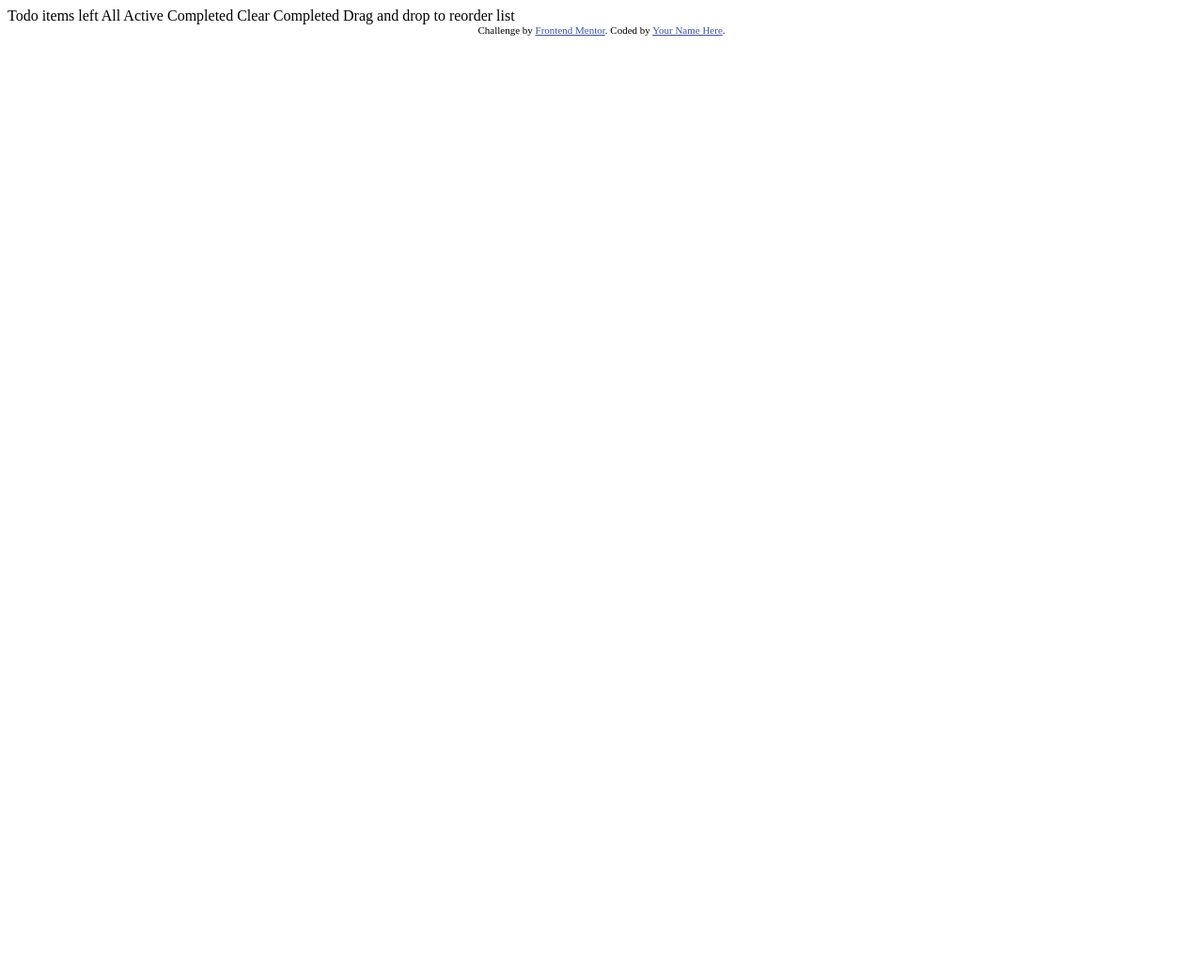
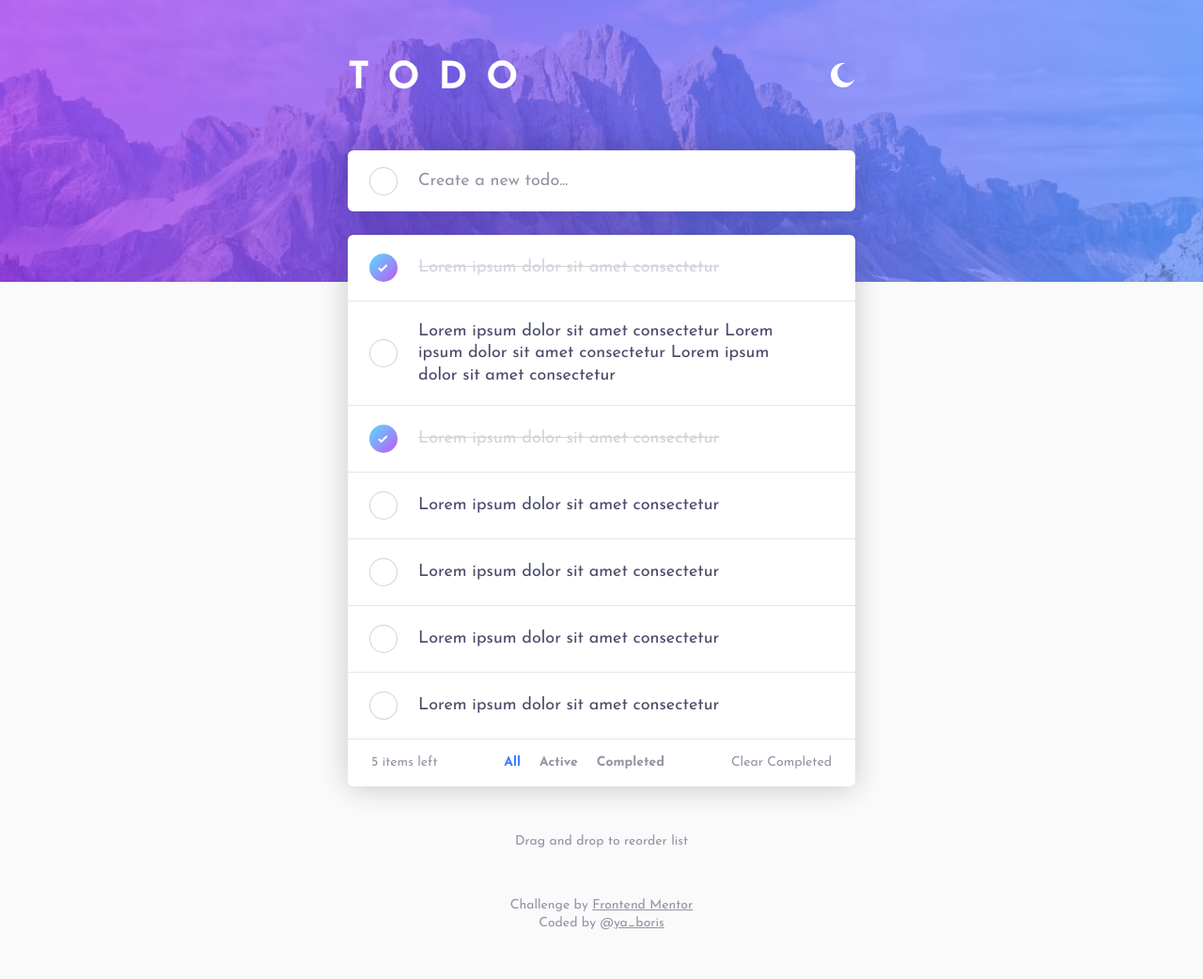
Before and after one commit to y-brs/todo-app-master, a plain HTML site: page index.html in a window 1280 px wide. Shown: the whole page at 94% size. Before the commit the page ends 800 px from the top, so only its background shows below. Drawn offline with Linux system fonts and the light colour scheme.

Commit message:
feat: markup and day/night script with localStorage

```diff
--- a/index.html
+++ b/index.html
@@ -2,35 +2,119 @@
 <html lang="en">
 <head>
   <meta charset="UTF-8">
-  <meta name="viewport" content="width=device-width, initial-scale=1.0"> <!-- displays site properly based on user's device -->
-
+  <meta http-equiv="X-UA-Compatible" content="IE=edge">
+  <meta name="viewport" content="width=device-width, initial-scale=1.0">
   <link rel="icon" type="image/png" sizes="32x32" href="./images/favicon-32x32.png">
-
   <title>Frontend Mentor | Todo app</title>
-
-  <!-- Feel free to remove these styles or customise in your own stylesheet 👍 -->
-  <style>
-    .attribution { font-size: 11px; text-align: center; }
-    .attribution a { color: hsl(228, 45%, 44%); }
-  </style>
+  <link rel="stylesheet" href="./style.css">
 </head>
 <body>
 
-  Todo
+  <div class="container__background"></div>
 
-  <!-- Add dynamic number --> items left
+  <div class="container">
+    <header class="header">
+      <h1 class="title">TODO</h1>
+      <button class="header__toggle header__toggle-night" aria-label="Switch to night theme"></button>
+    </header>
 
-  All
-  Active
-  Completed
+    <div class="todo__new">
+      <div class="todo__check">
+        <div class="todo__check-mark"></div>
+      </div>
+      <div class="todo__new-item">
+        <form onsubmit="addItem(event)">
+          <input id="todo-input" type="text" placeholder="Create a new todo..." />
+        </form>
+      </div>
+    </div>
 
-  Clear Completed
+    <main class="todo__items">
+      <div class="todo__items-wrapper">
+        <div class="todo__item todo__item-checked">
+          <div class="todo__check">
+            <div class="todo__check-mark"></div>
+          </div>
+          <div class="todo__text">
+            Lorem ipsum dolor sit amet consectetur
+          </div>
+        </div>
+        <div class="todo__item">
+          <div class="todo__check">
+            <div class="todo__check-mark"></div>
+          </div>
+          <div class="todo__text">
+            Lorem ipsum dolor sit amet consectetur Lorem ipsum dolor sit amet consectetur Lorem ipsum dolor sit amet consectetur
+          </div>
+        </div>
+        <div class="todo__item todo__item-checked">
+          <div class="todo__check">
+            <div class="todo__check-mark"></div>
+          </div>
+          <div class="todo__text">
+            Lorem ipsum dolor sit amet consectetur
+          </div>
+        </div>
+        <div class="todo__item">
+          <div class="todo__check">
+            <div class="todo__check-mark"></div>
+          </div>
+          <div class="todo__text">
+            Lorem ipsum dolor sit amet consectetur
+          </div>
+        </div>
+        <div class="todo__item">
+          <div class="todo__check">
+            <div class="todo__check-mark"></div>
+          </div>
+          <div class="todo__text">
+            Lorem ipsum dolor sit amet consectetur
+          </div>
+        </div>
+        <div class="todo__item">
+          <div class="todo__check">
+            <div class="todo__check-mark"></div>
+          </div>
+          <div class="todo__text">
+            Lorem ipsum dolor sit amet consectetur
+          </div>
+        </div>
+        <div class="todo__item">
+          <div class="todo__check">
+            <div class="todo__check-mark"></div>
+          </div>
+          <div class="todo__text">
+            Lorem ipsum dolor sit amet consectetur
+          </div>
+        </div>
+      </div>
 
-  Drag and drop to reorder list
+      <div class="items__filter">
+        <div class="items__count">
+            5 items left
+        </div>
+        <div class="items__filter-status">
+            <span class="filter-status__active ">All</span>
+            <span>Active</span>
+            <span>Completed</span>
+        </div>
+        <div class="items__info-clear">
+            <span>Clear Completed</span>
+        </div>
+      </div>
+    </main>
 
-  <div class="attribution">
-    Challenge by <a href="https://www.frontendmentor.io?ref=challenge" target="_blank">Frontend Mentor</a>.
-    Coded by <a href="#">Your Name Here</a>.
+    <footer class="footer">
+      <p class="footer__text">
+        Drag and drop to reorder list
+      </p>
+      <div class="attribution">
+        Challenge by <a href="https://www.frontendmentor.io/challenges/todo-app-Su1_KokOW" target="_blank">Frontend Mentor</a><br>
+        Coded by @<a href="http://github.com/ya-boris">ya_boris</a>
+      </div>
+    </footer>
   </div>
+
+  <script src="./script.js"></script>
 </body>
 </html>
--- /dev/null
+++ b/script.js
@@ -0,0 +1,22 @@
+// dark mode switcher
+
+const switcherButton = document.querySelector(".header__toggle");
+const currentTheme = localStorage.getItem("theme");
+
+if (currentTheme == "dark") {
+  document.body.classList.add("dark");
+}
+
+switcherButton.addEventListener("click", function () {
+  document.body.classList.toggle("dark");
+
+  let theme = "light";
+
+  if (document.body.classList.contains("dark")) {
+    theme = "dark";
+  }
+
+  localStorage.setItem("theme", theme);
+});
+
+// to-do app
--- /dev/null
+++ b/style.css
@@ -0,0 +1,251 @@
+@import url("https://fonts.googleapis.com/css2?family=Josefin+Sans:wght@400;700&display=swap");
+
+:root {
+  --background-color: hsl(0, 0%, 98%);
+  --background-image: url("./images/bg-desktop-light.jpg");
+  --background-toggle: url("./images/icon-moon.svg");
+  --text-color: #484B6A;
+}
+
+.dark {
+  --background-color: hsl(235, 21%, 11%);
+  --background-image: url("./images/bg-desktop-dark.jpg");
+  --background-toggle: url("./images/icon-sun.svg");
+  --text-color: #484B6A;
+}
+
+*,
+*::after,
+*::before {
+  margin: 0;
+  padding: 0;
+  box-sizing: border-box;
+}
+
+html,
+body {
+  width: 100%;
+  height: 100%;
+}
+
+body {
+  min-height: 100vh;
+  font: 18px/1.3 "Josefin Sans", sans-serif;
+  background-color: var(--background-color);
+  color: var(--text-color);
+  transition: all 0.2s;
+}
+
+a {
+  color: inherit;
+}
+
+.container__background {
+  position: absolute;
+  top: 0;
+  left: 0;
+  width: 100%;
+  height: 300px;
+  background-image: var(--background-image);
+  background-position: top center;
+  background-repeat: no-repeat;
+  background-size: cover;
+  z-index: -2;
+  transition: all 0.2s;
+}
+
+.container {
+  max-width: 540px;
+  margin: auto;
+}
+
+.header {
+  height: 160px;
+  display: flex;
+  justify-content: space-between;
+  align-items: center;
+}
+
+.title {
+  font-size: 40px;
+  font-weight: 700;
+  color: #fff;
+  letter-spacing: 20px;
+  padding-top: 8px;
+}
+
+.header__toggle {
+  width: 26px;
+  height: 26px;
+  border: 0;
+  outline: 0;
+  cursor: pointer;
+  background-color: transparent;
+  background-repeat: no-repeat;
+  transition: background-image 0.25s ease-in-out;
+  background-image: var(--background-toggle);
+}
+
+.dark .header__toggle-night {
+  background-image: var(--background-toggle);
+}
+
+/* new todo form */
+
+.todo__new {
+  width: 100%;
+  height: 65px;
+  background-color: #fff;
+  border-radius: 6px;
+  display: flex;
+  box-shadow: 0px 2px 30px 0px rgba(0, 0, 0, 0.2);
+}
+
+.todo__check {
+  flex-basis: 75px;
+  display: flex;
+  justify-content: center;
+  align-items: center;
+}
+
+.todo__check-mark {
+  display: flex;
+  align-items: center;
+  width: 30px;
+  height: 30px;
+  background: linear-gradient(#fff, #fff) padding-box,
+              linear-gradient(0deg, hsl(233, 11%, 84%), hsl(233, 11%, 84%)) border-box;
+  border: 1px solid transparent;
+  border-radius:50%;
+}
+
+.todo__item:hover .todo__check-mark {
+  display: flex;
+  align-items: center;
+  width: 30px;
+  height: 30px;
+  background: linear-gradient(#fff,#fff) padding-box,
+              linear-gradient(135deg, #55ddff 0%, #c058f3 100%) border-box;
+  border: 1px solid transparent;
+  border-radius:50%;
+}
+
+.todo__item-checked .todo__check-mark,
+.todo__item-checked:hover .todo__check-mark {
+  background: url("./images/icon-check.svg"), linear-gradient(135deg, #55ddff 0%, #c058f3 100%);
+  border: none;
+  background-repeat: no-repeat;
+  background-position: center center;
+}
+
+.todo__new-item {
+  flex-grow: 1;
+  display: flex;
+  align-items: center;
+}
+
+.todo__new-item form {
+  width: 100%;
+  padding-right: 20px;
+}
+
+.todo__new-item input {
+  font-family: inherit;
+  width: 100%;
+  padding: 15px 0;
+  font-size: 18px;
+  line-height: 1.3;
+  background-color: transparent;
+  border: none;
+  outline: none;
+  color: hsl(235, 19%, 35%);
+}
+
+.todo__new-item input::placeholder {
+  color: hsl(236, 9%, 61%);
+}
+
+.todo__items {
+  margin-top: 25px;
+  border-radius: 6px;
+  overflow: hidden;
+  background: #fff;
+  box-shadow: 0px 2px 30px 0px rgba(0, 0, 0, 0.2);
+}
+
+.todo__items-wrapper {
+  width: 100%;
+}
+
+.todo__item {
+  display: flex;
+  width: 100%;
+  padding: 20px 25px 20px 0;
+  border-bottom: 1px solid hsl(236, 33%, 92%);
+}
+
+.todo__item:hover {
+  cursor: pointer;
+}
+
+.todo__text {
+  flex: 1;
+  display: flex;
+  align-items: center;
+  padding-right: 20px;
+  position: relative;
+}
+
+.todo__item:hover .todo__text::before {
+  content: "";
+  position: absolute;
+  top: 50%;
+  right: 0;
+  transform: translateY(-50%);
+  width: 18px;
+  height: 18px;
+  background: url("./images/icon-cross.svg");
+}
+
+.todo__item-checked .todo__text {
+  text-decoration: line-through;
+  color: hsl(233, 11%, 84%);
+}
+
+/* filter */
+
+.items__filter {
+  display: flex;
+  justify-content: space-between;
+  align-items: center;
+  padding: 0 25px;
+  min-height: 50px;
+  font-size: 14px;
+  color: hsl(236, 9%, 61%);
+}
+
+.items__filter-status {
+  display: flex;
+}
+
+.items__filter-status span {
+  margin: 0 10px;
+  font-weight: 700;
+}
+
+.filter-status__active {
+  color: hsl(220, 98%, 61%);
+}
+
+/* footer */
+
+.footer {
+  padding: 50px 0;
+  text-align: center;
+  font-size: 14px;
+  color: hsl(236, 9%, 61%);
+}
+
+.footer__text {
+  margin-bottom: 50px;
+}
```
Also changed, not shown: 4 other files.
